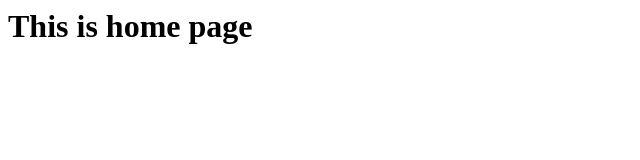
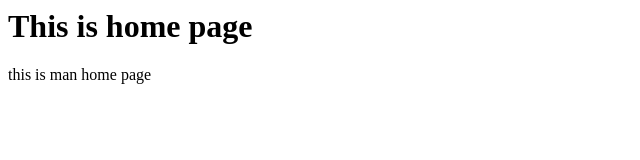
Before and after one commit to faisalahmed101/test, a plain HTML site: page index.html in a window 1280 px wide. Shown: the whole page, without its empty margins (0-640 px from the left). Drawn offline with Linux system fonts and the light colour scheme.

```diff
--- a/index.html
+++ b/index.html
@@ -1 +1,2 @@
 <h1>This is home page</h1>
+<p>this is man home page</p>
```
Also changed, not shown: style.css (added).
